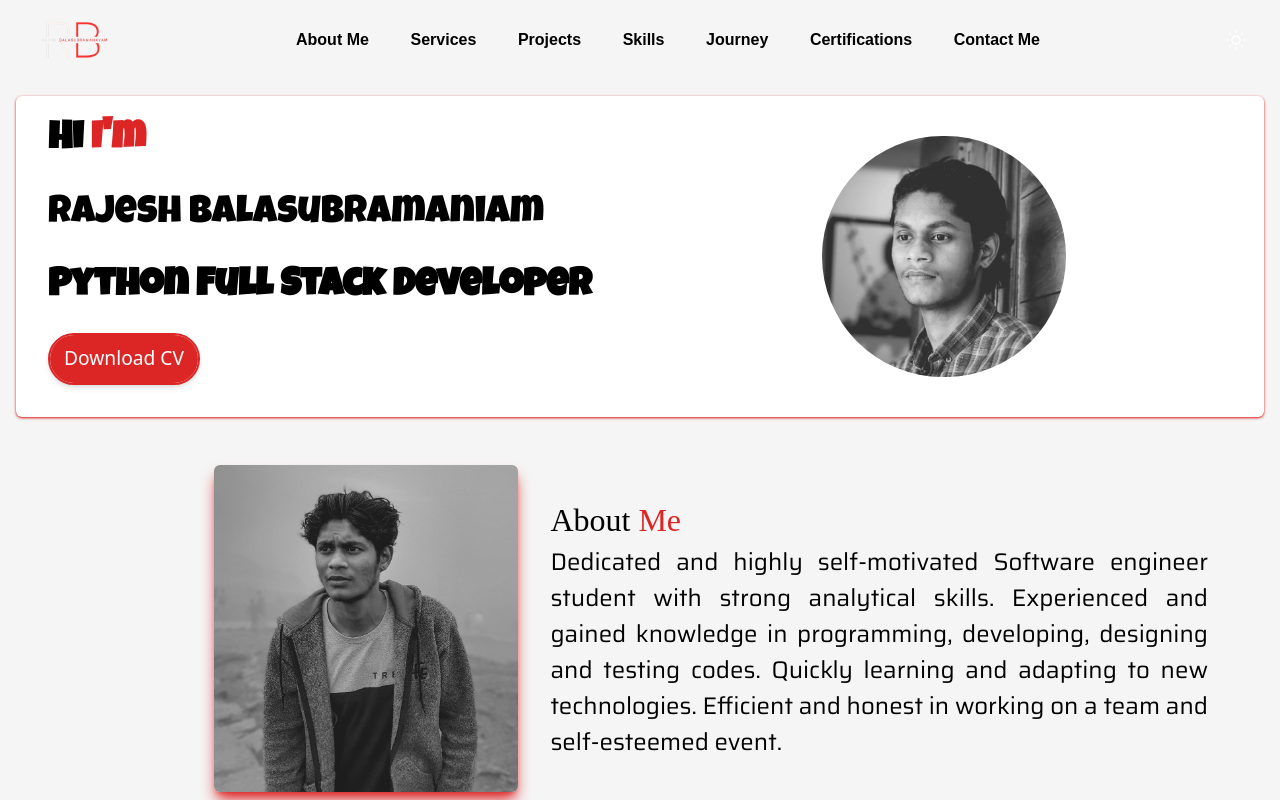
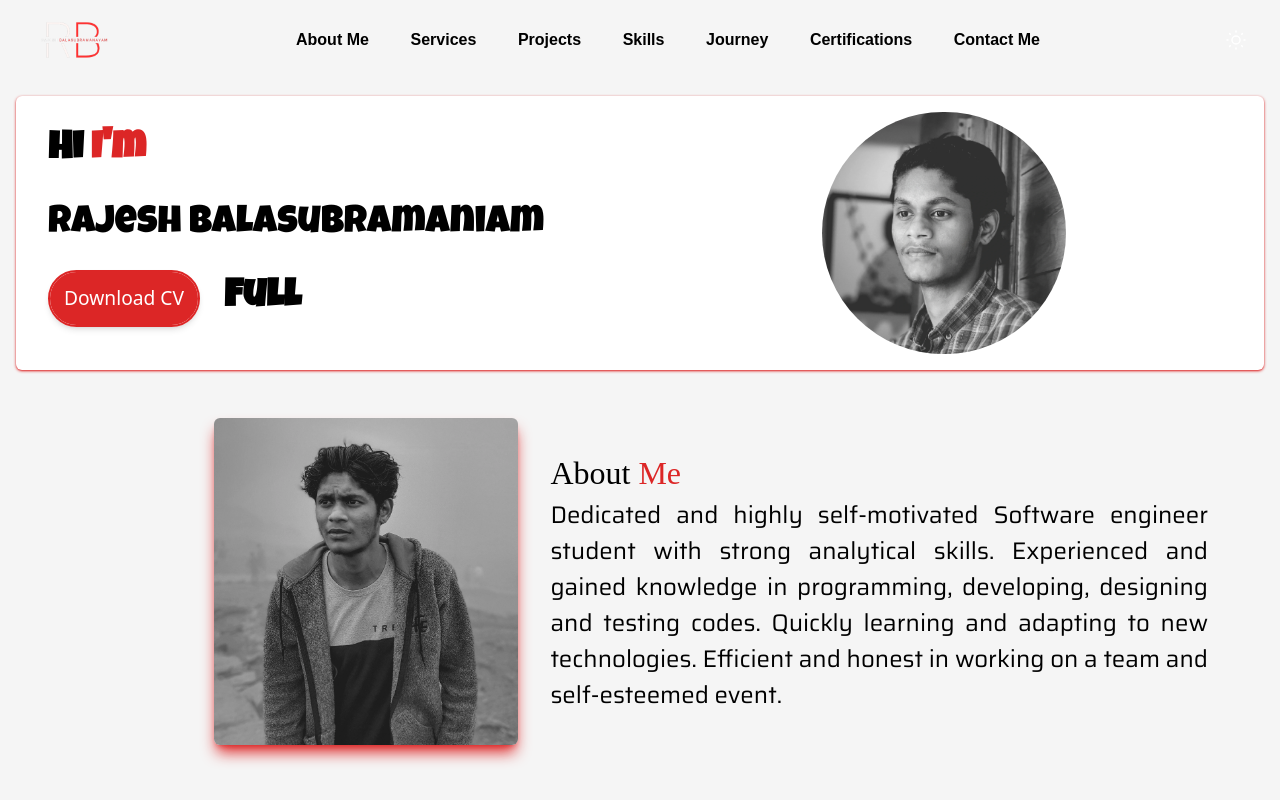
Before and after one commit to rb4807/react-portfolio, a React (Create React App) app: page / in a window 1280 px wide. Shown: the top 800 px of the page. Built offline with nearby package versions, Linux system fonts and the light colour scheme; a web font is replaced by a local one.

Commit message:
Update App.jsx

```diff
--- a/src/App.jsx
+++ b/src/App.jsx
@@ -1,6 +1,7 @@
 import React , { useState,useEffect } from 'react'
 import './index.css';
 import rb from './assets/rb.webp'
+import { useTypewriter } from 'react-simple-typewriter'
 import intro from './assets/intro.webp'
 import useThemeStore from "./stores/useThemeStore"
 import { applyThemePreference } from "./utils/themeUtils"
@@ -17,6 +18,15 @@ import AOS from 'aos'
 import 'aos/dist/aos.css'
 
 function App() {
+
+      // Typing
+
+      const [typeEffect] = useTypewriter({
+        words : ["Full Stack Dev","Software Engineer","Coder"],
+        loop : {},
+        typeSpeed : 100,
+        delaySpeed : 30
+    })
 
     // Theme
 
@@ -79,6 +89,7 @@ function App() {
 
     const [showEducation, setShowEducation] = useState(true);
 
+
   return (
     <>
         {/* Cover */}
@@ -111,7 +122,7 @@ function App() {
                                 <a className="p-2 border-b-2 border-transparent hover:text-red-600 hover:border-red-600 dark:hover:text-red-600" href="#social">Contact Me</a>
                             </li>
                         </ul>
-                        <button className="z-16" onClick={toggleTheme}>
+                        <button className="ml-[80%] md:ml-0" onClick={toggleTheme}>
                             <svg xmlns="http://www.w3.org/2000/svg" className="icon icon-tabler icon-tabler-sun" width="24" height="24" viewBox="0 0 24 24" stroke-width="1.5" stroke="#ffffff" fill="none" stroke-linecap="round" stroke-linejoin="round">
                                 <path stroke="none" d="M0 0h24v24H0z" fill="none"/>
                                 <path d="M12 12m-4 0a4 4 0 1 0 8 0a4 4 0 1 0 -8 0" />
@@ -135,10 +146,7 @@ function App() {
                                     <div className="mb-4">
                                         <div className="head text-[1.5rem] text-black dark:text-white md:text-[2.4rem]">Rajesh Balasubramaniam</div>
                                     </div>
-                                    <div className="mb-4">
-                                        <div className="head text-[1.5rem] text-black dark:text-white font-black md:text-[2.4rem]">Python Full Stack Developer</div>
-                                    </div>
-                                    <div className="mb-4">
+                                    <div className="mb-4 flex flex-row">
                                         <a href="https://drive.google.com/file/d/1Zv5oQ1Gq9BP4sxR94EPUBXs_PRUu8FCn/view?usp=drivesdk" className="relative inline-flex items-center justify-center p-2 px-1 py-1 overflow-hidden font-medium text-white transition duration-300 ease-out border-2 border-red-600 rounded-full shadow-md group md:px-6 md:py-3">
                                             <span className="absolute inset-0 flex items-center justify-center w-full h-full text-white duration-300 -translate-x-full bg-red-600 group-hover:translate-x-0 ease">
                                                 <svg className="w-6 h-6" fill="none" stroke="currentColor" viewBox="0 0 24 24" xmlns="http://www.w3.org/2000/svg"><path stroke-linecap="round" stroke-linejoin="round" stroke-width="2" d="M14 5l7 7m0 0l-7 7m7-7H3"></path></svg>
@@ -146,6 +154,7 @@ function App() {
                                             <span className="absolute text-[0.75rem] flex items-center justify-center w-full h-full bg-red-600 text-white transition-all duration-300 transform group-hover:translate-x-full ease md:text-[1.2rem]">Download CV</span>
                                             <span id="journey" className="relative invisible">Download CV</span>
                                         </a>
+                                        <h1 className="head text-[1.5rem] text-black dark:text-white font-black ml-2 md:ml-6 md:text-[2.4rem]">{typeEffect}</h1>
                                     </div>
                                 </div>
                                 <div class="w-full md:w-1/2">
```
